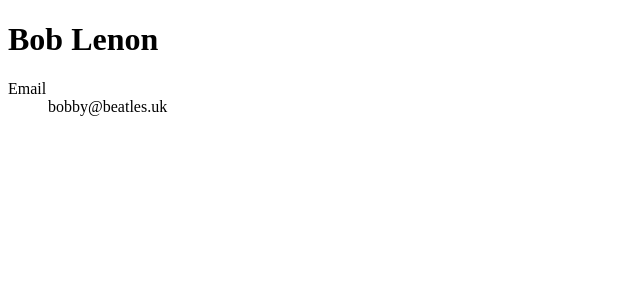
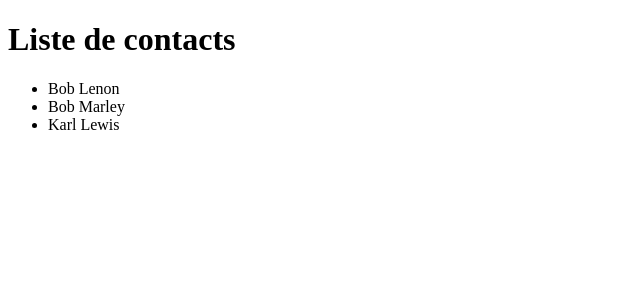
Before and after one commit to pbreteche/ng23w17, an Angular app: page / in a window 1280 px wide. Shown: the top 300 px of the page, without its empty margins (0-640 px from the left). Built offline with nearby package versions, Linux system fonts and the light colour scheme.

Commit message:
boucle *ngFor

```diff
--- a/src/app/app.component.html
+++ b/src/app/app.component.html
@@ -1,5 +1,6 @@
-<h1>{{ contact.firstName }} {{ contact.lastName }}</h1>
-<dl>
-  <dt>Email</dt>
-  <dd>{{ contact.email }}</dd>
-</dl>
+<h1>Liste de contacts</h1>
+<ul>
+  <li *ngFor="let contact of contacts">
+    {{ contact.firstName }} {{ contact.lastName }}
+  </li>
+</ul>
--- a/src/app/app.component.ts
+++ b/src/app/app.component.ts
@@ -1,4 +1,5 @@
 import { Component } from '@angular/core';
+import { contacts } from 'src/fixtures/contacts';
 import { Contact } from 'src/types/contact';
 
 @Component({
@@ -7,9 +8,5 @@ import { Contact } from 'src/types/contact';
   styleUrls: ['./app.component.scss']
 })
 export class AppComponent {
-  contact: Contact = {
-    firstName: 'Bob',
-    lastName: 'Lenon',
-    email: 'bobby@beatles.uk'
-  }
+  contacts: Contact[] = contacts
 }
--- /dev/null
+++ b/src/fixtures/contacts.ts
@@ -0,0 +1,19 @@
+import { Contact } from "src/types/contact";
+
+export const contacts: Contact[] = [
+    {
+        firstName: 'Bob',
+        lastName: 'Lenon',
+        email: 'bobby@beatles.uk'
+    },
+    {
+        firstName: 'Bob',
+        lastName: 'Marley',
+        email: 'bobby@reggae.ja'
+    },
+    {
+        firstName: 'Karl',
+        lastName: 'Lewis',
+        email: 'karl@lewis.us'
+    },
+]
```
